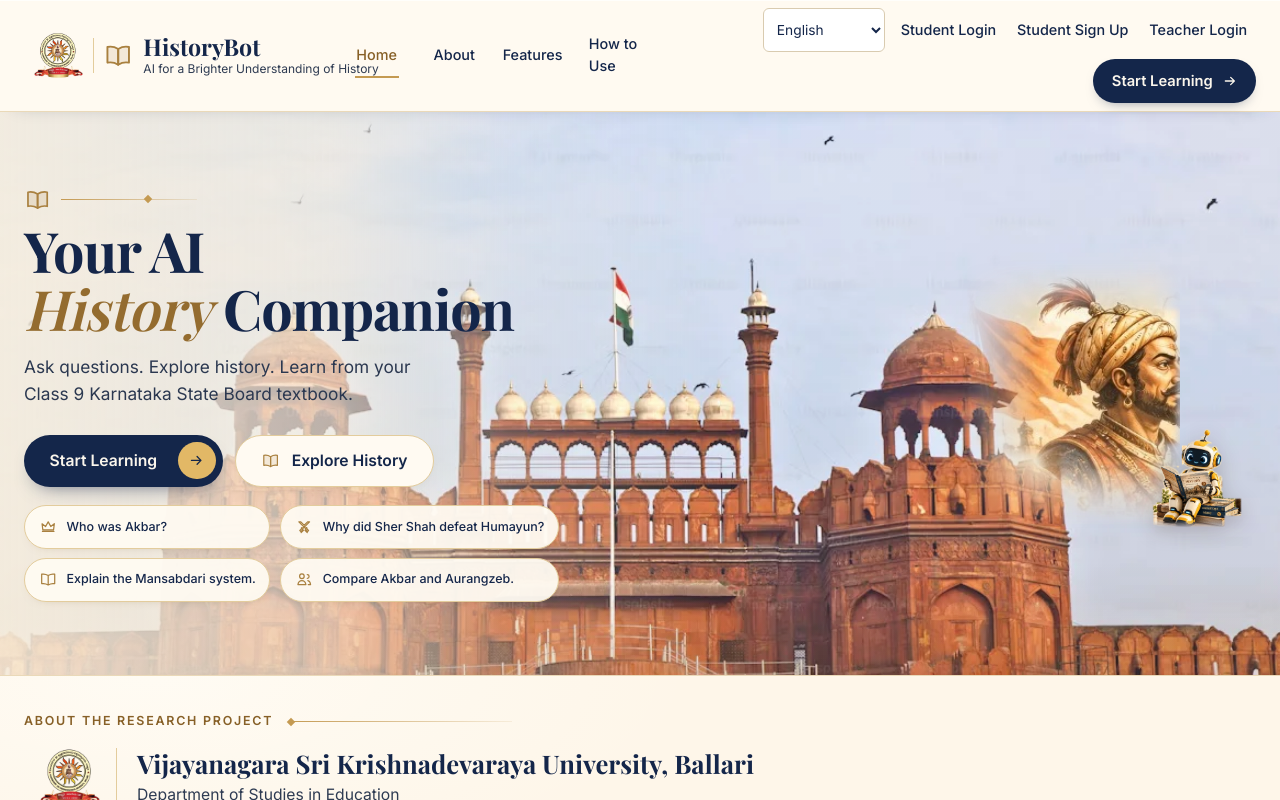
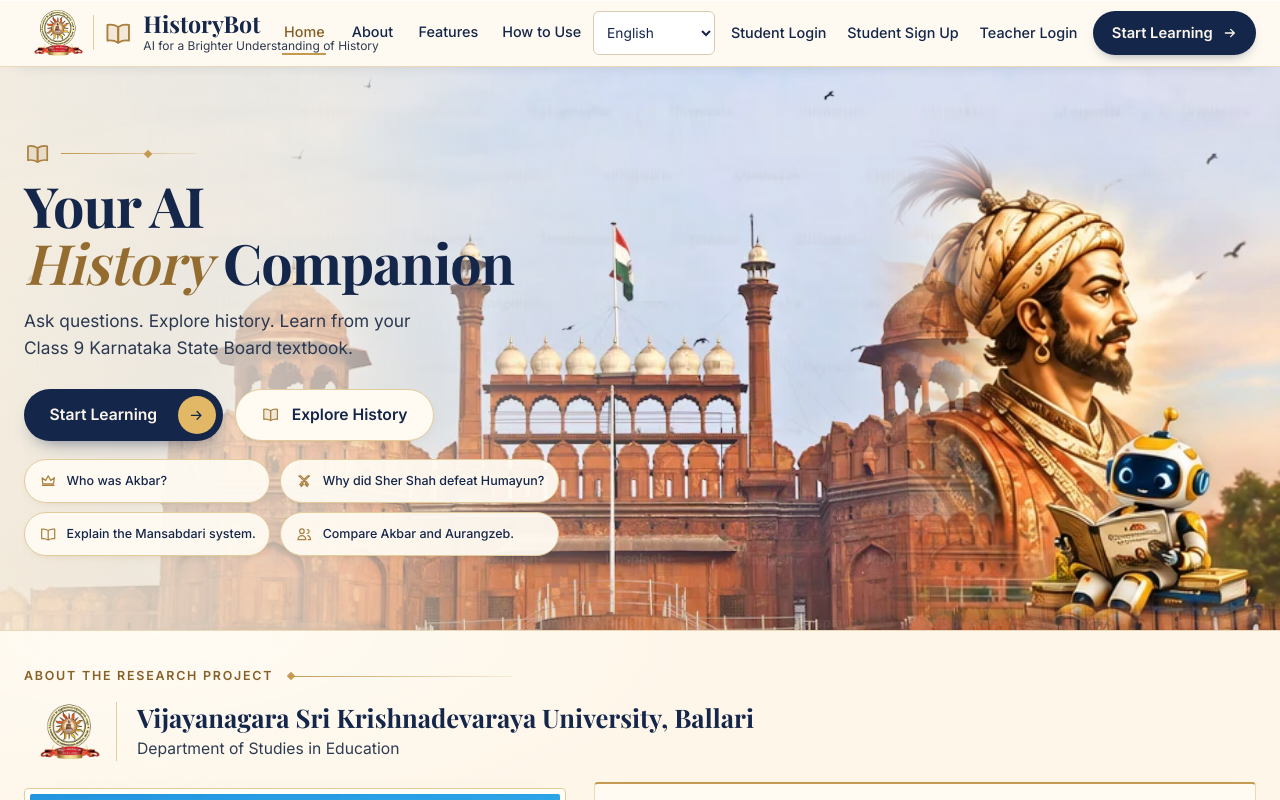
Before and after one commit to VishnuKanthcr7/historybot, a React (Vite) app in the folder frontend/: page / in a window 1280 px wide. Shown: the top 800 px of the page. Built offline with nearby package versions, Linux system fonts and the light colour scheme; no server answers; a web font is replaced by a local one.

Commit message:
Homepage: match mockup - large blended Shivaji Maharaj hero figure with mascot, one-row desktop header, mobile login row, circled feature icons

```diff
--- a/frontend/src/pages/Home.css
+++ b/frontend/src/pages/Home.css
@@ -613,49 +613,27 @@
   mask-image: linear-gradient(180deg, transparent 0, #000 9%, #000 90%, transparent 100%);
 }
 
-/* one group: the soft-edged portrait, with the smaller mascot at its
-   lower-right, overlapping only the portrait's lower edge (armour), never
-   the face. Group height = 0.78 * 244/200 = 0.95 x its width. */
+/* hero figure (hero-figure.png): Chhatrapati Shivaji Maharaj with the
+   saffron flag and the HistoryBot mascot on books, feathered alpha on the
+   left/top/bottom. Anchored bottom-right so it bleeds off the hero edge. */
 .hb-figures {
   position: absolute;
   z-index: 1;
-  right: 3%;
-  bottom: 5%;
-  display: block;
-  width: min(170px, 44%);
-  aspect-ratio: 1 / 0.95;
-}
-
-.hb-fig-shivaji,
-.hb-fig-bot {
-  position: absolute;
-  display: block;
-}
-
-.hb-fig-shivaji {
-  left: 0;
-  top: 0;
-  width: 78%;
-}
-
-.hb-fig-bot {
   right: 0;
   bottom: 0;
-  width: 32%;
-}
-
-.hb-figures img {
+  display: block;
+  height: 90%;
+  aspect-ratio: 303 / 374;
+}
+
+.hb-fig,
+.hb-fig img {
   display: block;
   width: 100%;
-  height: auto;
-}
-
-/* shivaji-portrait-soft: the same artwork with feathered left/top/bottom
-   alpha edges (face and turban kept fully opaque), so no frame is needed */
-
-.hb-fig-bot img {
-  filter: drop-shadow(0 6px 10px rgba(40, 22, 6, 0.22));
-}
+  height: 100%;
+}
+
+
 
 .hb-examples {
   grid-area: chips;
@@ -1150,9 +1128,8 @@
   }
 
   .hb-figures {
-    right: 3%;
-    bottom: 4%;
-    width: min(160px, 42%);
+    right: 0;
+    height: 92%;
   }
 
   .hb-cta-row {
@@ -1328,8 +1305,8 @@
   }
 
   .hb-figures {
-    right: 4%;
-    width: min(230px, 30%);
+    right: 2%;
+    height: 94%;
   }
 }
 
@@ -1373,11 +1350,10 @@
   /* figures: right third, vertically centred, clear of the flag (centre)
      and of the text column (left) */
   .hb-figures {
-    top: 50%;
-    right: 3%;
-    bottom: auto;
-    width: clamp(240px, 22vw, 300px);
-    transform: translateY(-50%);
+    right: 0;
+    bottom: 0;
+    height: 92%;
+    transform: none;
   }
 
   .hb-hero-inner {
@@ -1464,7 +1440,7 @@
 
 @media (min-width: 1601px) {
   .hb-figures {
-    right: calc(50% - 660px);
+    right: calc(50% - 800px);
   }
 
   /* very wide screens: the sharp painting itself runs edge to edge
@@ -1566,35 +1542,6 @@
 }
 
 @media (max-width: 767px) {
-  .hb-bar-row {
-    flex-wrap: nowrap;
-  }
-
-  .hb-bar-actions {
-    display: flex;
-    order: 2;
-    width: auto;
-    flex: 0 0 auto;
-  }
-
-  .hb-menu-btn {
-    order: 3;
-    flex: 0 0 auto;
-  }
-
-  .hb-bar-actions .hb-lang,
-  .hb-bar-actions .hb-bar-auth,
-  .hb-bar-actions label {
-    display: none;
-  }
-
-  .hb-bar-actions .hb-start {
-    grid-column: auto;
-    margin-left: 0;
-    padding: 0 0.85rem;
-    font-size: 0.86rem;
-  }
-
   .hb-brand-tag {
     display: none;
   }
@@ -1624,10 +1571,6 @@
 }
 
 @media (max-width: 479px) {
-  .hb-bar-actions {
-    display: none;
-  }
-
   .hb-brand-book,
   .hb-brand-rule {
     display: none;
@@ -1638,3 +1581,53 @@
     height: 2.6rem;
   }
 }
+
+/* desktop header: one row */
+@media (min-width: 1200px) {
+  .hb-bar-actions {
+    flex-wrap: nowrap;
+  }
+
+  .hb-nav {
+    gap: 1.5rem;
+  }
+
+  .hb-nav a {
+    white-space: nowrap;
+  }
+}
+
+/* Features: outline icons in circles (mockup) */
+.hb-feature-list .hb-step-icon {
+  box-sizing: content-box;
+  width: 1.6rem;
+  height: 1.6rem;
+  padding: 0.6rem;
+  border: 1px solid var(--hb-gold-soft);
+  border-radius: 999px;
+  background: var(--hb-paper);
+}
+
+/* phones: research parts read as compact bordered rows */
+@media (max-width: 639px) {
+  .hb-research {
+    padding: 0 0.9rem;
+  }
+
+  .hb-research-item {
+    position: relative;
+    padding-right: 1.2rem;
+  }
+
+  .hb-research-item::after {
+    content: "";
+    position: absolute;
+    top: 50%;
+    right: 0.2rem;
+    width: 7px;
+    height: 7px;
+    border-top: 1.5px solid var(--hb-gold-2);
+    border-right: 1.5px solid var(--hb-gold-2);
+    transform: translateY(-50%) rotate(45deg);
+  }
+}
--- a/frontend/src/pages/Home.jsx
+++ b/frontend/src/pages/Home.jsx
@@ -319,23 +319,13 @@ export default function Home() {
 
               <figure className="hb-scene">
                 <div className="hb-figures">
-                  <picture className="hb-fig-shivaji">
-                    <source srcSet="/images/shivaji-portrait-soft.webp" type="image/webp" />
+                  <picture className="hb-fig">
+                    <source srcSet="/images/hero-figure.webp" type="image/webp" />
                     <img
-                      src="/images/shivaji-portrait-soft.png"
-                      alt="Portrait of Chhatrapati Shivaji Maharaj."
-                      width="200"
-                      height="244"
-                      decoding="async"
-                    />
-                  </picture>
-                  <picture className="hb-fig-bot">
-                    <source srcSet="/images/historybot-robot.webp" type="image/webp" />
-                    <img
-                      src="/images/historybot-robot.png"
-                      alt="HistoryBot robot reading the Karnataka State Board Class 9 Social Science History textbook."
-                      width="542"
-                      height="600"
+                      src="/images/hero-figure.png"
+                      alt="Chhatrapati Shivaji Maharaj with the saffron flag, and the HistoryBot robot reading the Class 9 Social Science History textbook."
+                      width="303"
+                      height="374"
                       decoding="async"
                       fetchPriority="high"
                     />
```
Also changed, not shown: frontend/public/images/hero-figure.png (added), frontend/public/images/hero-figure.webp (added).
